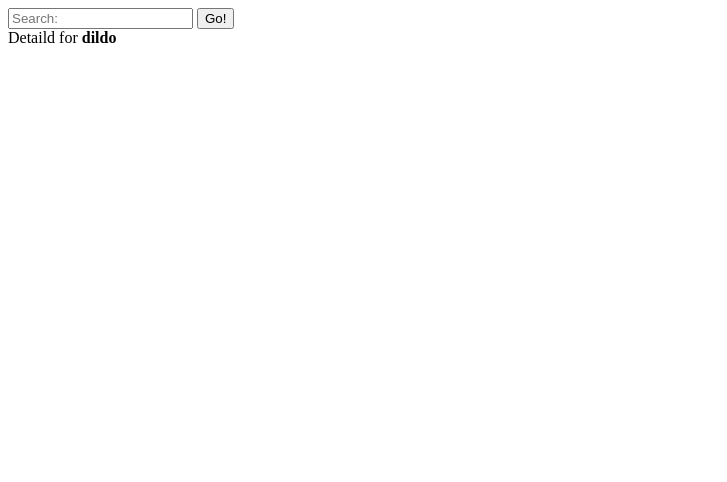
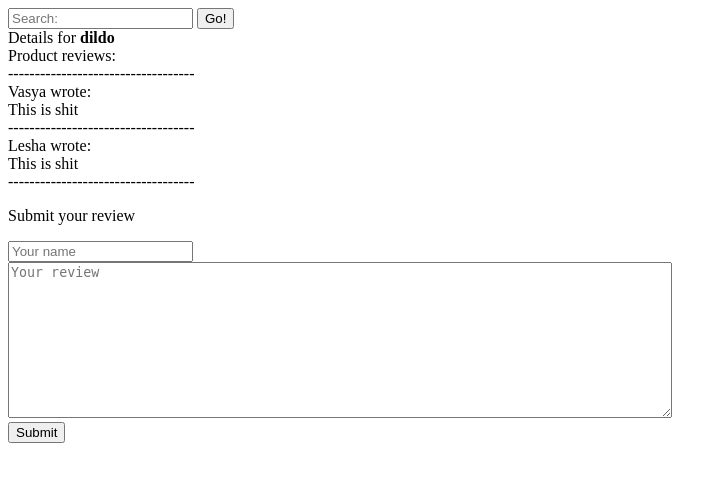
Before and after one commit to valignatev/hackme, a Flask app: page /product/1 in a window 1280 px wide. Shown: the top 482 px of the page, without its empty margins (0-727 px from the left). Run offline with Flask 2, Linux system fonts and the light colour scheme.

Commit message:
product reviews and placeholder submit review form

```diff
--- a/shoppy/app.py
+++ b/shoppy/app.py
@@ -8,6 +8,13 @@ PRODUCTS = [
     {'name': 'dildo', 'id': 1},
     {'name': 'antirkn', 'id': 2},
     {'name': 'nimbus 2000', 'id': 3},
+]
+
+REVIEWS = [
+    {'author': 'Vasya', 'text': 'This is shit', 'product_id': 1},
+    {'author': 'Lesha', 'text': 'This is shit', 'product_id': 1},
+    {'author': 'Peter', 'text': 'This is shit', 'product_id': 3},
+    {'author': 'Lesha', 'text': 'This is shit', 'product_id': 3},
 ]
 
 
@@ -26,4 +33,5 @@ def product(product_id):
         product = [p for p in PRODUCTS if p['id'] == product_id][0]
     except IndexError:
         abort(404)
-    return render_template('product.jinja2', product=product)
+    reviews = [c for c in REVIEWS if c['product_id'] == product_id]
+    return render_template('product.jinja2', product=product, reviews=reviews)
--- a/shoppy/templates/product.jinja2
+++ b/shoppy/templates/product.jinja2
@@ -1,6 +1,23 @@
 {% extends "base.jinja2" %}
 {% block content %}
   <div>
-    Detaild for <b>{{ product.name }}</b>
+    Details for <b>{{ product.name }}</b>
+    <div id="reviews">
+      Product reviews:<br/>
+      <div>-----------------------------------</div>
+      {% for review in reviews %}
+        <div>{{ review.author }} wrote:</div>
+        <div>{{ review.text }}</div>
+        <div>-----------------------------------</div>
+      {% endfor %}
+    </div>
+    <div>
+      <p>Submit your review</p>
+      <form method="POST">
+        <input type="text" name="author" value="" placeholder="Your name"><br/>
+        <textarea name="review" cols="80" rows="10" placeholder="Your review"></textarea><br/>
+        <input type="submit" name="submit" value="Submit">
+      </form>
+    </div>
   </div>
 {% endblock %}
```
